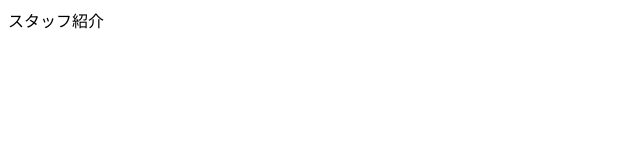
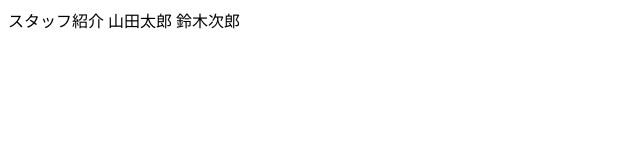
Before and after one commit to yoneyamayo/Myshop, a plain HTML site: page staff.html in a window 1280 px wide. Shown: the whole page, without its empty margins (0-640 px from the left). Drawn offline with Linux system fonts and the light colour scheme.

Commit message:
スタッフの追加

```diff
--- a/staff.html
+++ b/staff.html
@@ -8,5 +8,7 @@
 </head>
 <body>
 スタッフ紹介
+山田太郎
+鈴木次郎
 </body>
 </html>
```
